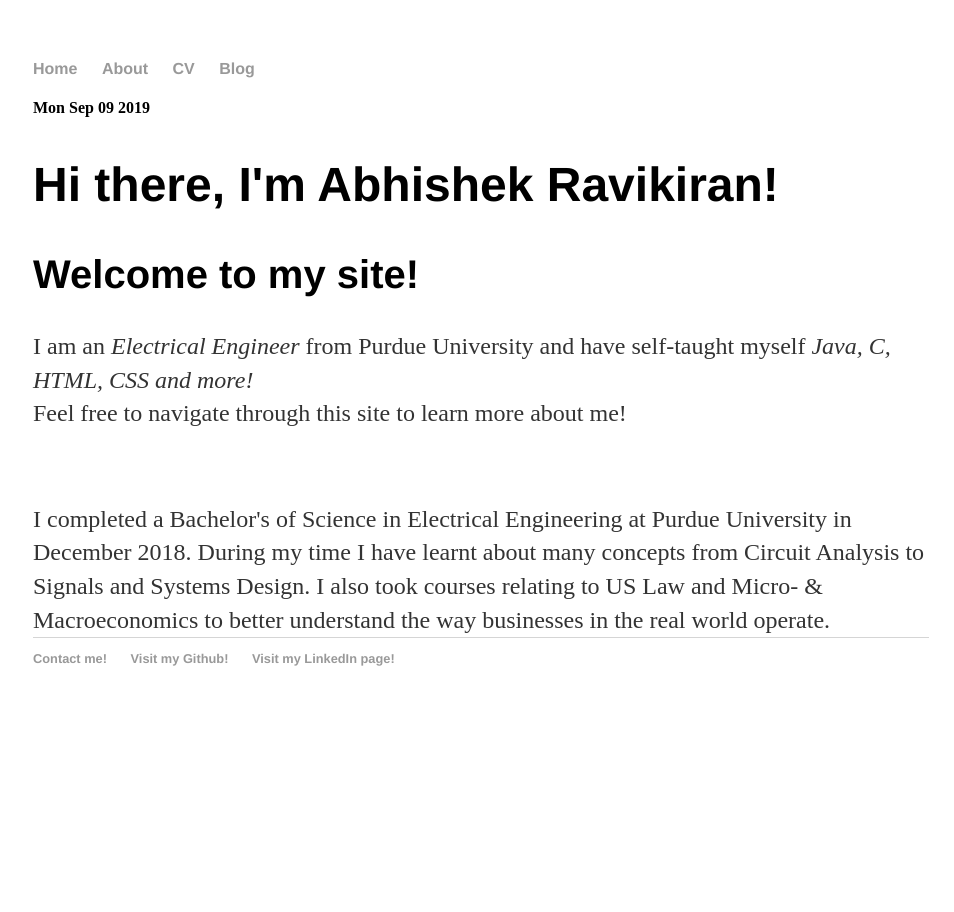
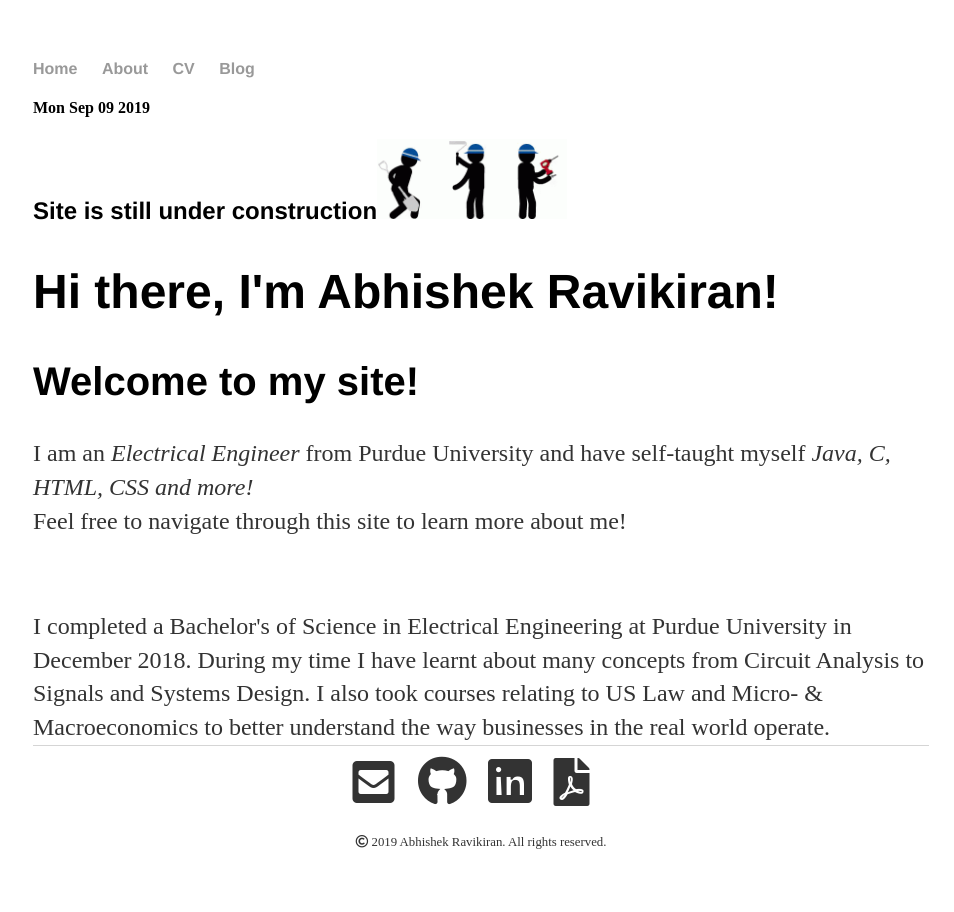
Before and after one commit to aravikir/aravikir.github.io, a Jekyll site: the page index.html, which Jekyll copies as it is, in a window 1280 px wide. Shown: the whole page, without its empty margins (159-1113 px from the left). Built offline with Jekyll 4.4.1, drawn with Linux system fonts in a browser that asks for light colours.

Commit message:
First milestone

```diff
--- a/css/main.css
+++ b/css/main.css
@@ -40,6 +40,7 @@ p2 {
 footer {
     border-top: 1px solid #d5d5d5;
     font-size: .8em;
+    text-align: center
 }
 
 ul.posts {
@@ -50,3 +51,31 @@ ul.posts {
 ul.posts li {
     list-style: none;
 }
+
+.fa-linkedin:hover{
+    color: dodgerblue;
+}
+
+.fa-github:hover {
+    color: black;
+}
+.main_colour {
+    color: #333;
+}
+.fa-envelope-square:hover {
+    color: crimson;
+}
+
+.icon_size {
+    font-size: 3rem;
+}
+.fa-file-pdf:hover {
+    color: crimson
+}
+.gif {
+    height: 5rem;
+}
+.construction_message {
+    font: italic;
+    font-size: 1.5rem;
+}
--- a/index.html
+++ b/index.html
@@ -6,12 +6,18 @@
         <title>Abhishek Ravikiran, Hardware & Software Engineer</title>
         <!-- link to main stylesheet -->
 		<link rel="stylesheet" type="text/css" href="./css/main.css">
+		<link
+            rel="stylesheet"
+            href="https://use.fontawesome.com/releases/v5.7.2/css/all.css"
+            integrity="sha384-fnmOCqbTlWIlj8LyTjo7mOUStjsKC4pOpQbqyi7RrhN7udi9RwhKkMHpvLbHG9Sr"
+            crossorigin="anonymous"
+        />
 		<script async src="./javascript/index.js"></script>
 	</head>
 	<body>
 		<nav>
     		<ul>
-        		<li><a href="/blurb">Home</a></li>
+        		<li><a href="#Intro">Home</a></li>
 	        	<li><a href="/about">About</a></li>
         		<li><a href="/cv">CV</a></li>
         		<li><a href="/blog">Blog</a></li>
@@ -20,8 +26,9 @@
 		<section>
 			<h4 id='date'></h4>
 		</section>
-		<section>
+		<section id='Intro'>
     		<div class="blurb">
+				<h2 class="construction_message">Site is still under construction<img src="./docs/construction_gif.gif" class='gif'></h2>
 				<h1>Hi there, I'm Abhishek Ravikiran!</h1>
 				<h2>Welcome to my site!</h2>
 				<p1>I am an <em>Electrical Engineer</em> from Purdue University and have self-taught myself <em>Java, C, HTML, CSS and more!</em></p1>
@@ -40,10 +47,13 @@
 		</section>
 		<footer>
     		<ul>
-        		<li><a href="mailto:aravikir18@gmail.com" target="_blank">Contact me!</a></li>
-				<li><a href="https://github.com/aravikir" target="_blank">Visit my Github!</a></li>
-				<li><a href="https://www.linkedin.com/in/aravikir/" target="_blank">Visit my LinkedIn page!</a></li>
+        		<li><a href="mailto:aravikir18@gmail.com" target="_blank"><i class="fas fa-envelope-square main_colour icon_size"></i></a></li>
+				<li><a href="https://github.com/aravikir" target="_blank"><i class="fab fa-github main_colour icon_size"></i></a></li>
+				<li><a href="https://www.linkedin.com/in/aravikir/" target="_blank"><i class="fab fa-linkedin main_colour icon_size"></i></a></li>
+				<li><a href="./docs/aravikir_resume.pdf"><i class="fas fa-file-pdf main_colour icon_size"></i></li>
 			</ul>
+			<br>
+			<p2><i class="far fa-copyright"></i> 2019 Abhishek Ravikiran. All rights reserved.</p2>
 		</footer>
 	</body>
 </html>
```
Also changed, not shown: docs/construction_gif.gif (added), 1 other file.
